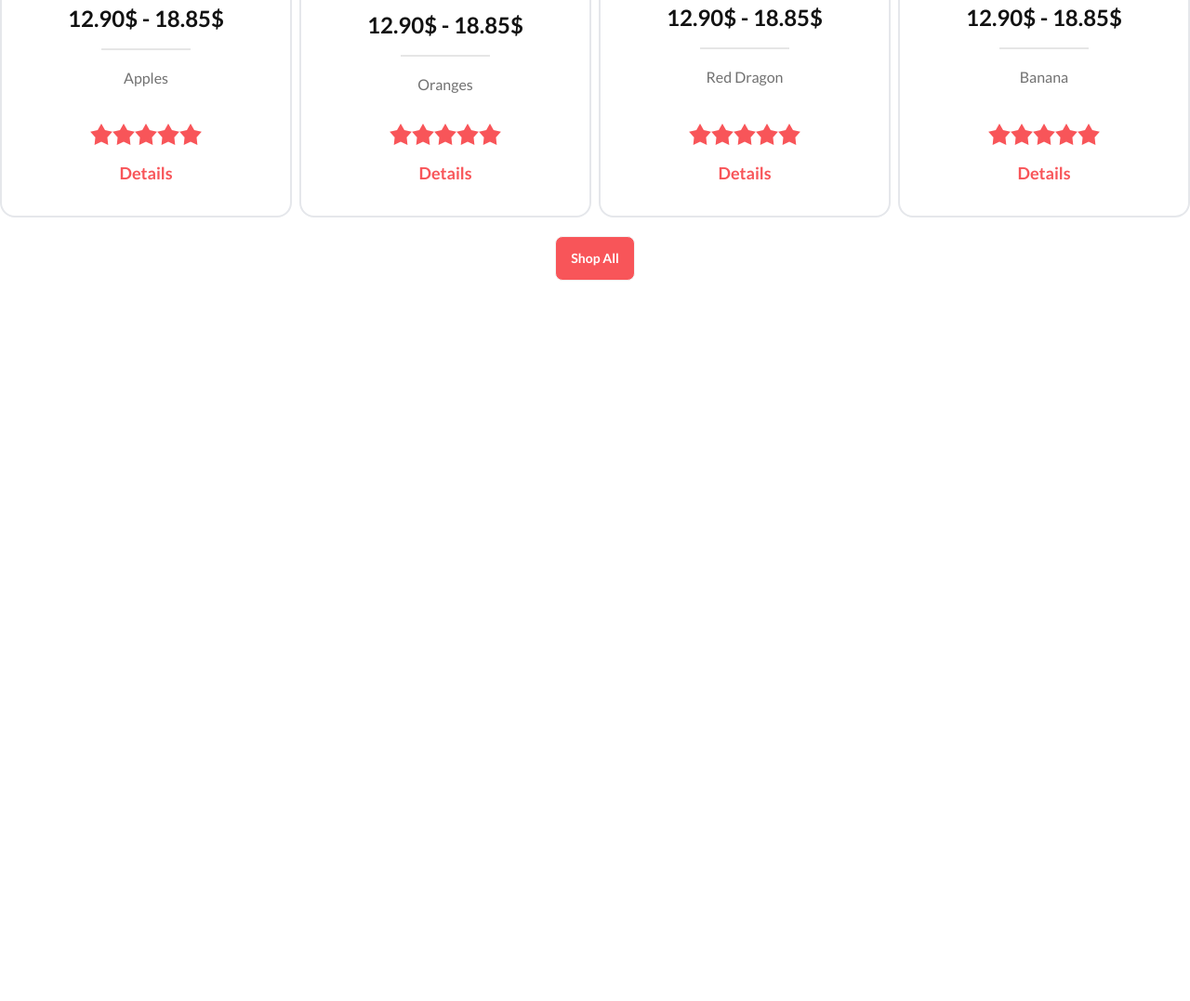
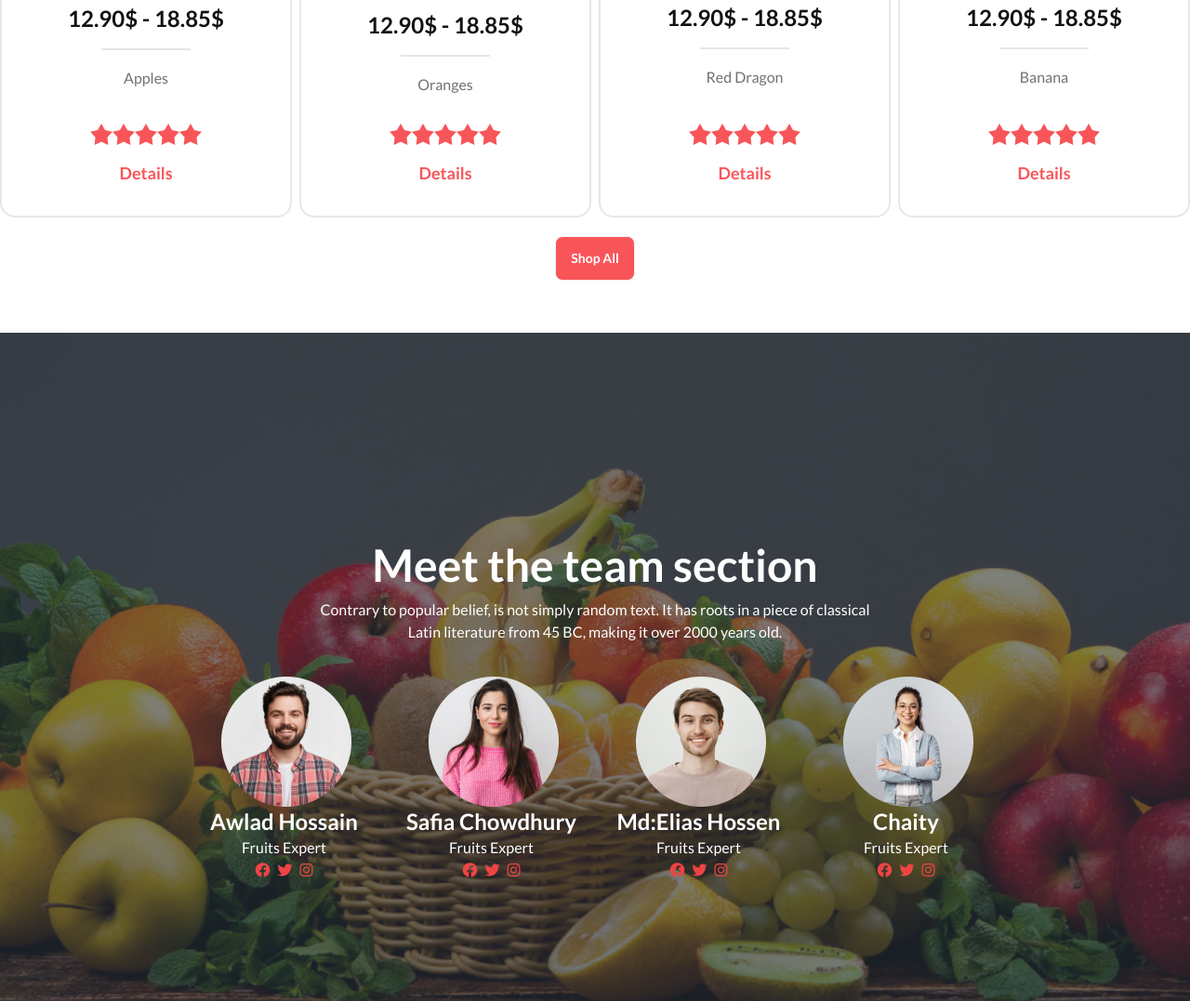
Before and after one commit to Rabby-WD/assignment-3-fruit-brust, a website: page index.html in a window 1280 px wide. Shown: the part 1383-2460 px from the top of the page at 93% size. Before the commit the page ends 1685 px from the top, so only its background shows below. Drawn offline with nearby package versions, Linux system fonts and the light colour scheme.

Commit message:
team section added

```diff
--- a/index.html
+++ b/index.html
@@ -425,7 +425,71 @@ Modal  -->
     </div>
 </div>
 
-<!-- Modal -->
+<!-- Modal End -->
+
+<!-- Team section -->
+
+<div class="max-w-9xl  my-14">
+    <div class="hero min-h-screen" style="background-image: url(images/banner1.png);">
+      <div class="hero-overlay bg-opacity-60"></div>
+      <div>
+
+      <div class="hero-content text-center text-neutral-content -mt-30 mb-60">
+        <div class="space-y-3">
+          <h1 class="mb-2 text-5xl font-bold text-white">Meet the team section</h1>
+          <p class="mb-5 text-white">Contrary to popular belief, is not simply random text. It has roots in a piece of classical <br> Latin literature from 45 BC, making it over 2000 years old.</p>
+
+        </div>
+      </div>
+      </div>
+      <div class="grid grid-cols-1 md:grid-cols-2 lg:grid-cols-4 justify-between items-center gap-10 mt-40 ">
+        <div class="mt-30 text-center">
+          <img class="ml-6" src="images/member1.png" alt="">
+          <h2 class="text-2xl font-bold text-white">Awlad Hossain</h2>
+          <p class="text-white">Fruits Expert</p>
+             <div class="flex gap-2 text-red-500 justify-center">
+              <span><i class="fa-brands fa-facebook"></i></span>
+              <span><i class="fa-brands fa-twitter"></i></span>
+              <span><i class="fa-brands fa-instagram"></i></span>
+             </div>
+        </div>
+        <div class="mt-30 text-center">
+          <img class="ml-6"  src="images/member2.png" alt="">
+          <h2 class="text-2xl font-bold text-white">Safia Chowdhury</h2>
+          <p class="text-white">Fruits Expert</p>
+             <div class="flex gap-2 text-red-500 justify-center">
+              <span><i class="fa-brands fa-facebook"></i></span>
+              <span><i class="fa-brands fa-twitter"></i></span>
+              <span><i class="fa-brands fa-instagram"></i></span>
+             </div>
+        </div>
+        <div class="mt-30 text-center">
+          <img class="ml-6"  src="images/member3.png" alt="">
+          <h2 class="text-2xl font-bold text-white">Md:Elias Hossen</h2>
+          <p class="text-white">Fruits Expert</p>
+             <div class="flex gap-2 text-red-500 justify-center">
+              <span><i class="fa-brands fa-facebook"></i></span>
+              <span><i class="fa-brands fa-twitter"></i></span>
+              <span><i class="fa-brands fa-instagram"></i></span>
+             </div>
+        </div>
+        <div class="mt-30 text-center">
+          <img class="ml-6"  src="images/member4.png" alt="">
+          <h2 class="text-2xl font-bold text-white">Chaity</h2>
+          <p class="text-white">Fruits Expert</p>
+             <div class="flex gap-2 text-red-500 justify-center">
+              <span><i class="fa-brands fa-facebook"></i></span>
+              <span><i class="fa-brands fa-twitter"></i></span>
+              <span><i class="fa-brands fa-instagram"></i></span>
+             </div>
+        </div>
+
+      </div>
+
+    </div>
+
+</div>
+
 
 
 
```
